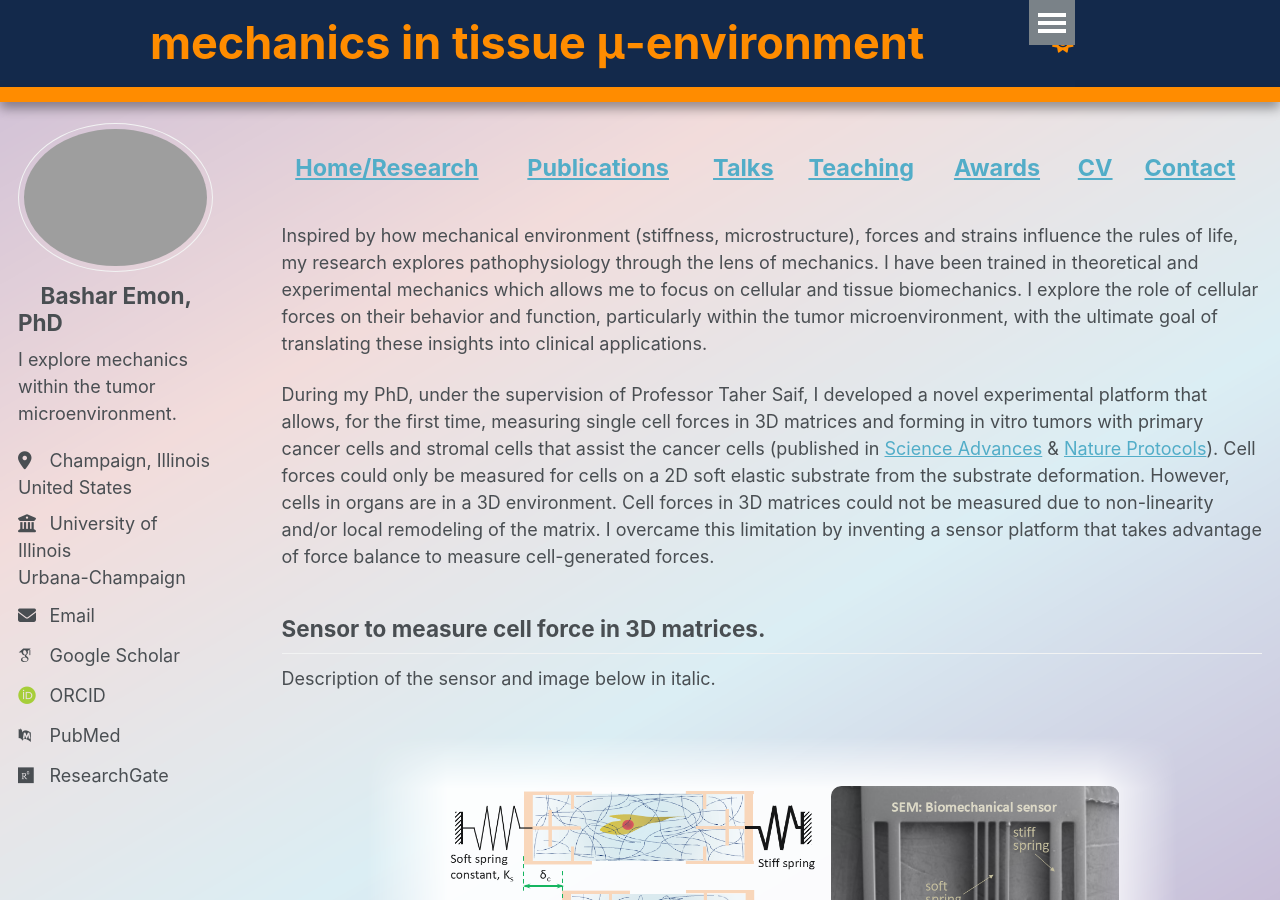
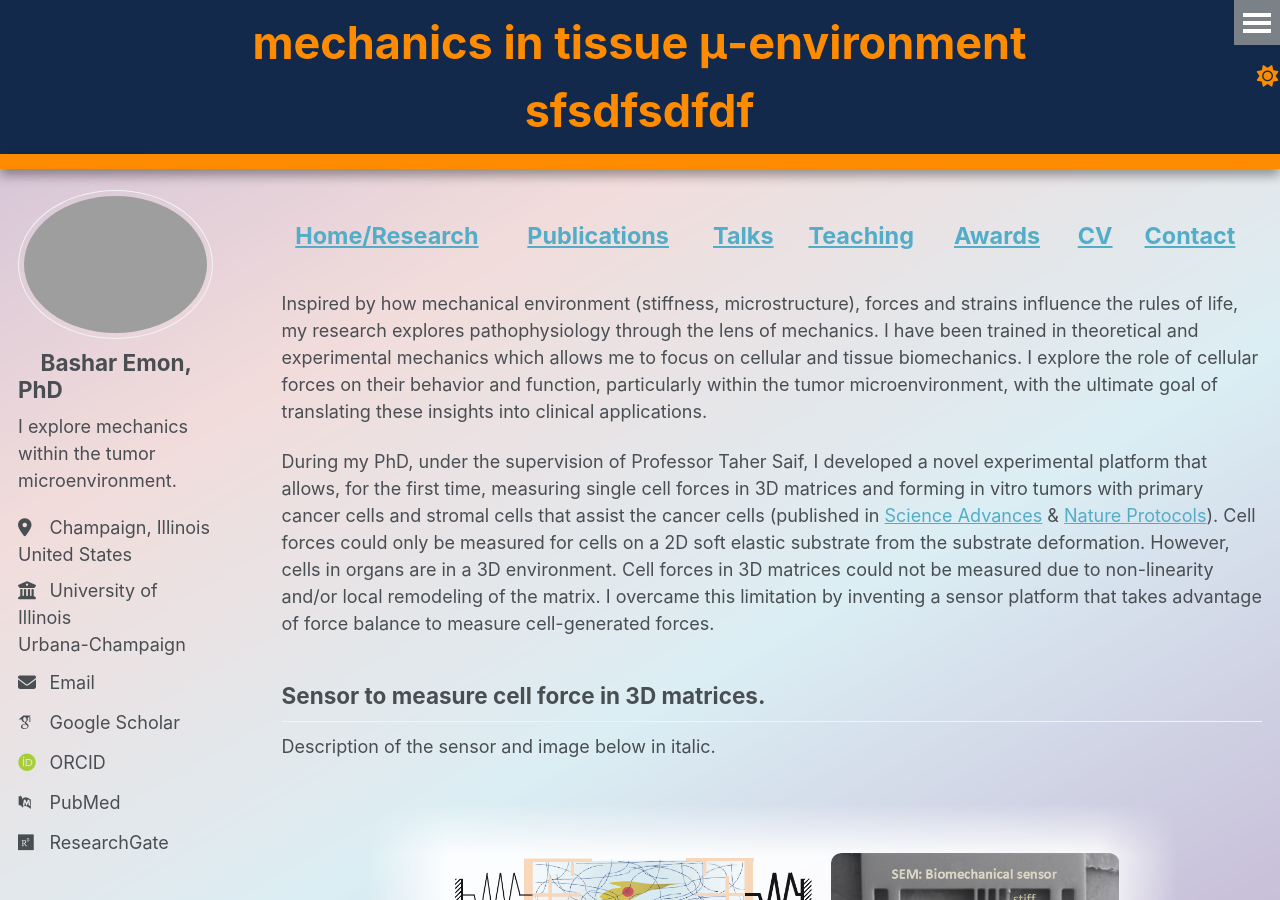
Before and after one commit to BasharEmon/BasharEmon.github.io, a Jekyll site: the page built from _pages/about.md, in a window 1280 px wide and 900 px high. Built offline with Jekyll 4.4.1, drawn with Linux system fonts in a browser that asks for light colours; some web fonts are replaced.

Commit message:
Update _config.yml

```diff
--- a/_config.yml
+++ b/_config.yml
@@ -9,7 +9,7 @@
 # Basic Site Settings
 locale                   : "en-US"
 site_theme               : "default"
-title                    : "     mechanics in tissue μ-environment     <span style='font-size: 4000 !important; font-family: Orbitron, Verdana, sans-serif;'>"
+title                    : "     mechanics in tissue μ-environment  sfsdfsdfdf   <span style='font-size: 4000 !important; font-family: Orbitron, Verdana, sans-serif;'>"
                           #"<u>M</u>echanics.<u>E</u>ngineering.<u>M</u>edicine.<u>S</u>cience<br><span style='font-size: 9000 !important; font-family: Orbitron, Verdana, sans-serif;'>M.E.M.S.</span>"
                           #"<u>Ti</u>ssue <u>M</u>icro<u>E</u>nvironment <u>M</u>echanics & <u>S</u>imulation<br><span style='font-size: 9000 !important; font-family: Orbitron, Verdana, sans-serif;'>Ti-MEMS</span>"
                           #"<u>M</u>echanics of bio<u>E</u>ngineered <u>M</u>icro-<u>S</u>ystems<br><span style='font-size: 9000 !important; font-family: Orbitron, Verdana, sans-serif;'>MEMS</span>"       <u>M</u>.<u>E</u>.<u>M</u>.<u>S</u>.
```
